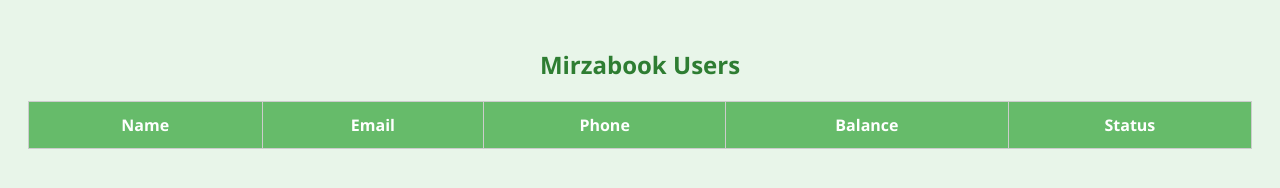
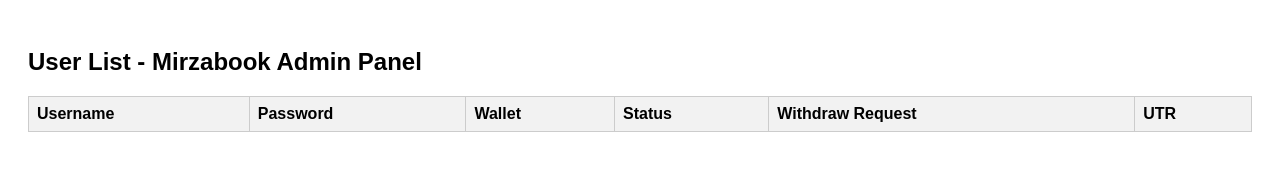
Before and after one commit to mirza76666/Mirzabook, a plain HTML site: page admin-users.html in a window 1280 px wide. Drawn offline with Linux system fonts and the light colour scheme; no server answers.

Commit message:
Update admin-users.html

```diff
--- a/admin-users.html
+++ b/admin-users.html
@@ -1,69 +1,46 @@
 <!DOCTYPE html>
 <html>
 <head>
-  <title>Admin - User List</title>
-  <meta name="viewport" content="width=device-width, initial-scale=1.0">
+  <title>Mirzabook Admin - User List</title>
   <style>
-    body {
-      font-family: 'Segoe UI', sans-serif;
-      background-color: #e8f5e9;
-      padding: 20px;
-      color: #333;
-    }
-    h2 {
-      color: #2e7d32;
-      text-align: center;
-    }
-    table {
-      width: 100%;
-      border-collapse: collapse;
-      margin-top: 20px;
-    }
-    th, td {
-      padding: 12px;
-      border: 1px solid #ccc;
-      text-align: center;
-    }
-    th {
-      background-color: #66bb6a;
-      color: white;
-    }
+    body { font-family: Arial, sans-serif; padding: 20px; }
+    table { border-collapse: collapse; width: 100%; }
+    th, td { border: 1px solid #ccc; padding: 8px; text-align: left; }
+    th { background-color: #f2f2f2; }
   </style>
 </head>
 <body>
-  <h2>Mirzabook Users</h2>
+  <h2>User List - Mirzabook Admin Panel</h2>
   <table id="userTable">
     <thead>
       <tr>
-        <th>Name</th>
-        <th>Email</th>
-        <th>Phone</th>
-        <th>Balance</th>
+        <th>Username</th>
+        <th>Password</th>
+        <th>Wallet</th>
         <th>Status</th>
+        <th>Withdraw Request</th>
+        <th>UTR</th>
       </tr>
     </thead>
     <tbody></tbody>
   </table>
 
   <script>
-    const sheetID = "1LxJUvBjjAN-tCW9UU6i2aP3rIMMwCkTFjIwZwUY8KaU";
-    const sheetName = "Users"; // Sheet tab ka naam
-    const url = `https://opensheet.elk.sh/${sheetID}/${sheetName}`;
-
-    fetch(url)
+    fetch('https://opensheet.elk.sh/1LxJUvBjjAN-tCW9UU6i2aP3rIMMwCkTFjIwZwUY8KaU/Users')
       .then(res => res.json())
       .then(data => {
-        const tbody = document.querySelector("#userTable tbody");
+        const tableBody = document.querySelector('#userTable tbody');
         data.forEach(row => {
-          const tr = document.createElement("tr");
+          const tr = document.createElement('tr');
           tr.innerHTML = `
-            <td>${row.Name || ""}</td>
-            <td>${row.Email || ""}</td>
-            <td>${row.Phone || ""}</td>
-            <td>₹${row.Balance || "0"}</td>
-            <td>${row.Status || "Active"}</td>
+            <td>${row.Username || ''}</td>
+            <td>${row.Password || ''}</td>
+            <td>${row.Wallet || ''}</td>
+            <td>${row.Status || ''}</td>
+            <td>${row['Withdraw request'] || ''}</td>
+            <td>${row.UTR || ''}</td>
           `;
-          tbody.appendChild(tr);
+          tableBody.appendChild(tr);
         });
       });
   </script>
```
